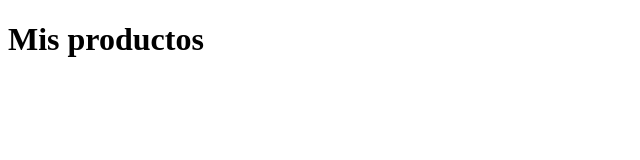
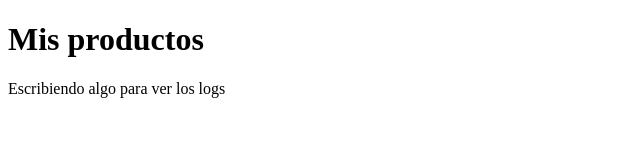
Before and after one commit to jsn1096/curso-git-2023, a plain HTML site: page products.html in a window 1280 px wide. Shown: the whole page, without its empty margins (0-640 px from the left). Drawn offline with Linux system fonts and the light colour scheme.

Commit message:
primer commit para subir a github

```diff
--- a/products.html
+++ b/products.html
@@ -7,5 +7,6 @@
 </head>
 <body>
   <h1>Mis productos</h1>
+  <p>Escribiendo algo para ver los logs</p>
 </body>
 </html>
```
